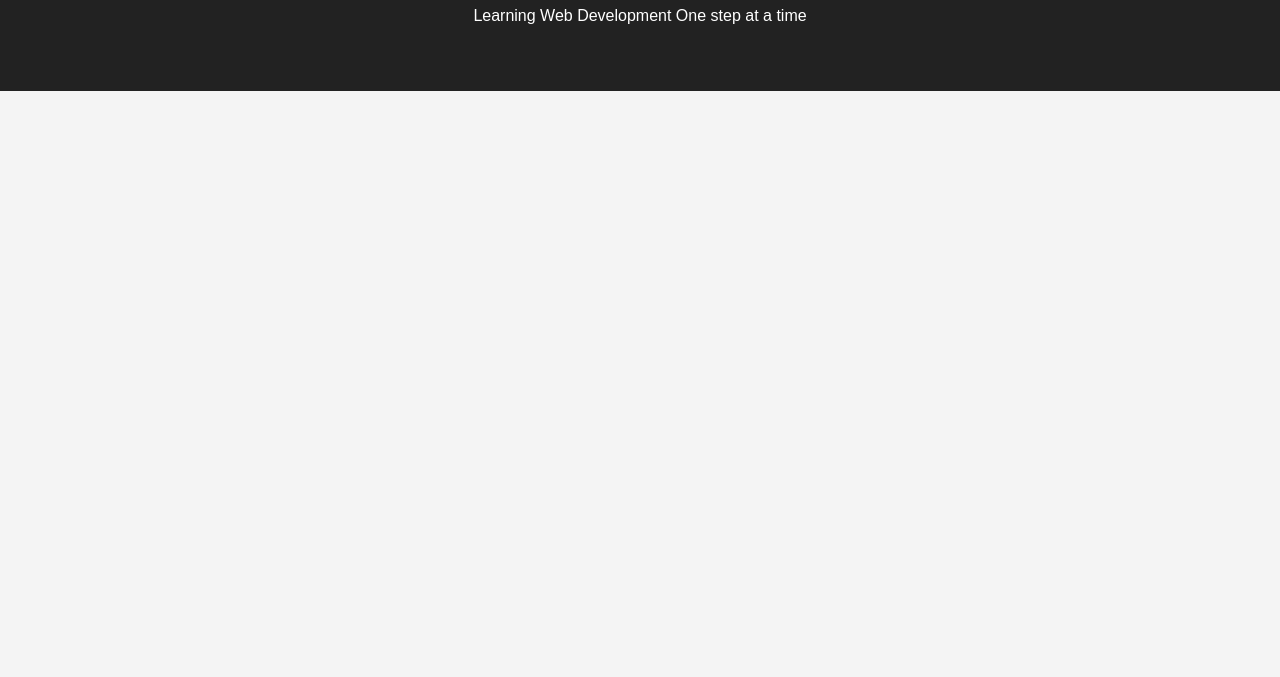
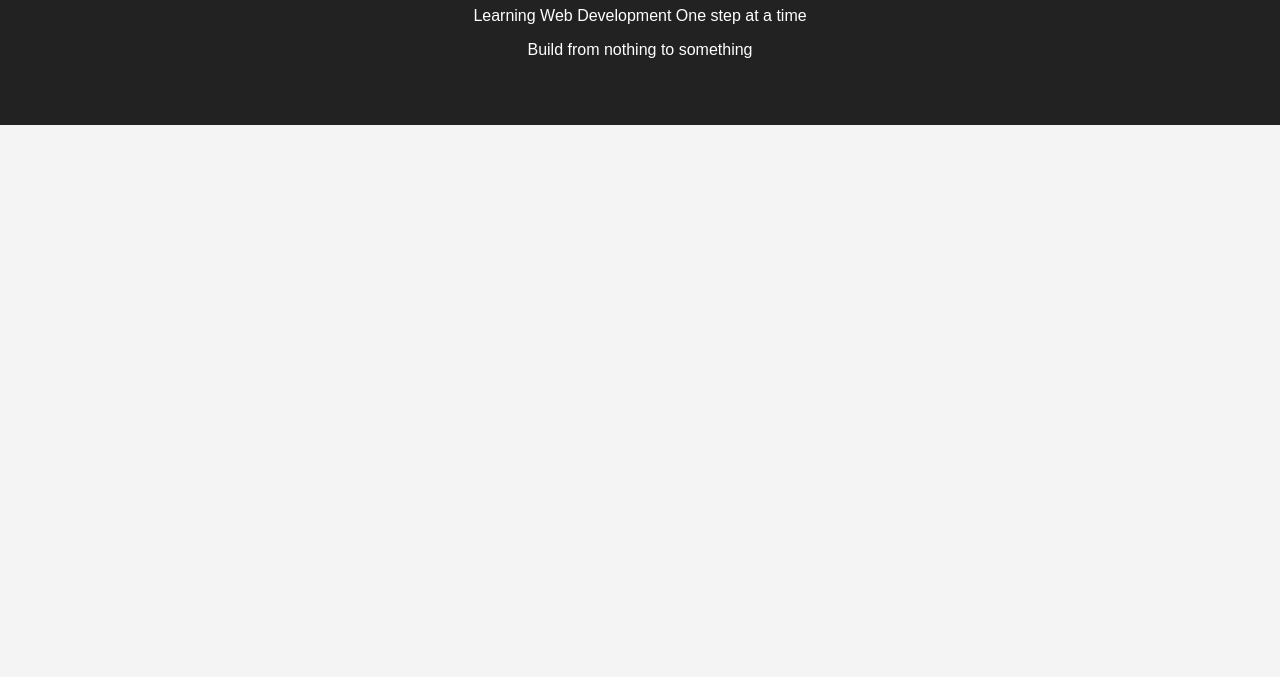
Before and after one commit to devcraftnull/my-blog, a plain HTML site: page index.html in a window 1280 px wide. Shown: the part 123-800 px from the top of the page. Drawn offline with Linux system fonts and the light colour scheme.

Commit message:
Add sub heading

```diff
--- a/index.html
+++ b/index.html
@@ -10,6 +10,7 @@
     <header>
         <h1>My Personal Blog</h1>
         <p>Learning Web Development One step at a time</p>
+        <p>Build from nothing to something</p>
     </header>
 
     <script src="script.js"></script>
```
